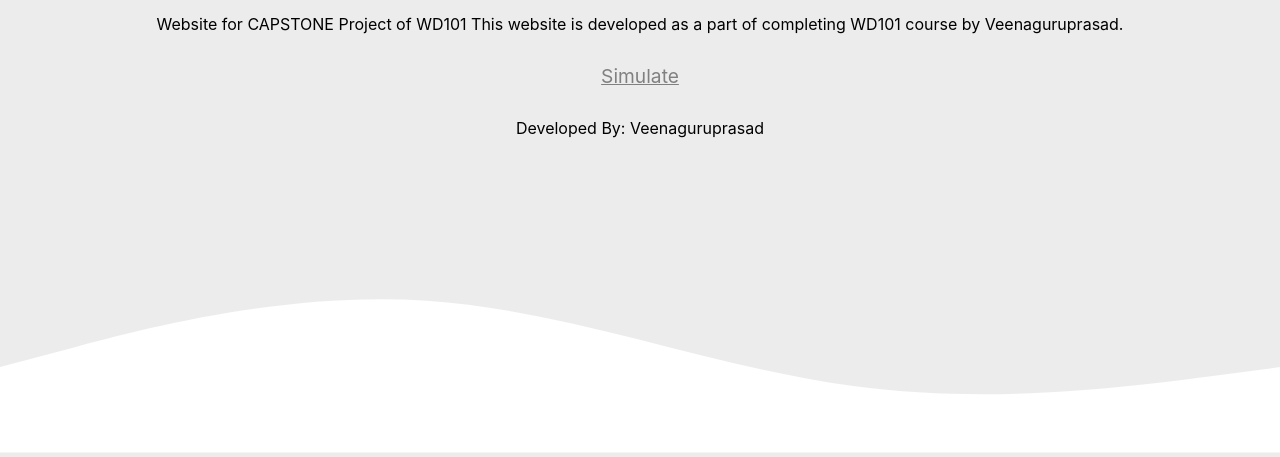
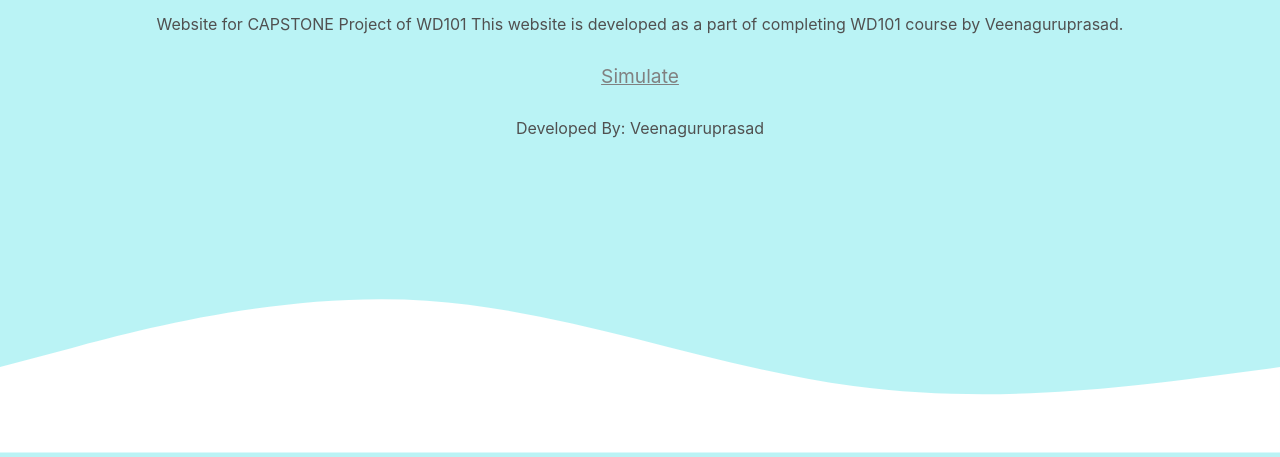
Before and after one commit to veenaguruprasad/wd101, a plain HTML site: page index.html in a window 1280 px wide. Shown: the part 348-805 px from the top of the page. Drawn offline with Linux system fonts and the light colour scheme.

Commit message:
Update style.css

```diff
--- a/style.css
+++ b/style.css
@@ -20,7 +20,7 @@ p, .link {
     text-align: center;
 }
 
-div .sect{
+body > div {
     text-align: center;
     background-color: rgb(186, 243, 245);
     color: rgb(80, 80, 80);
```
